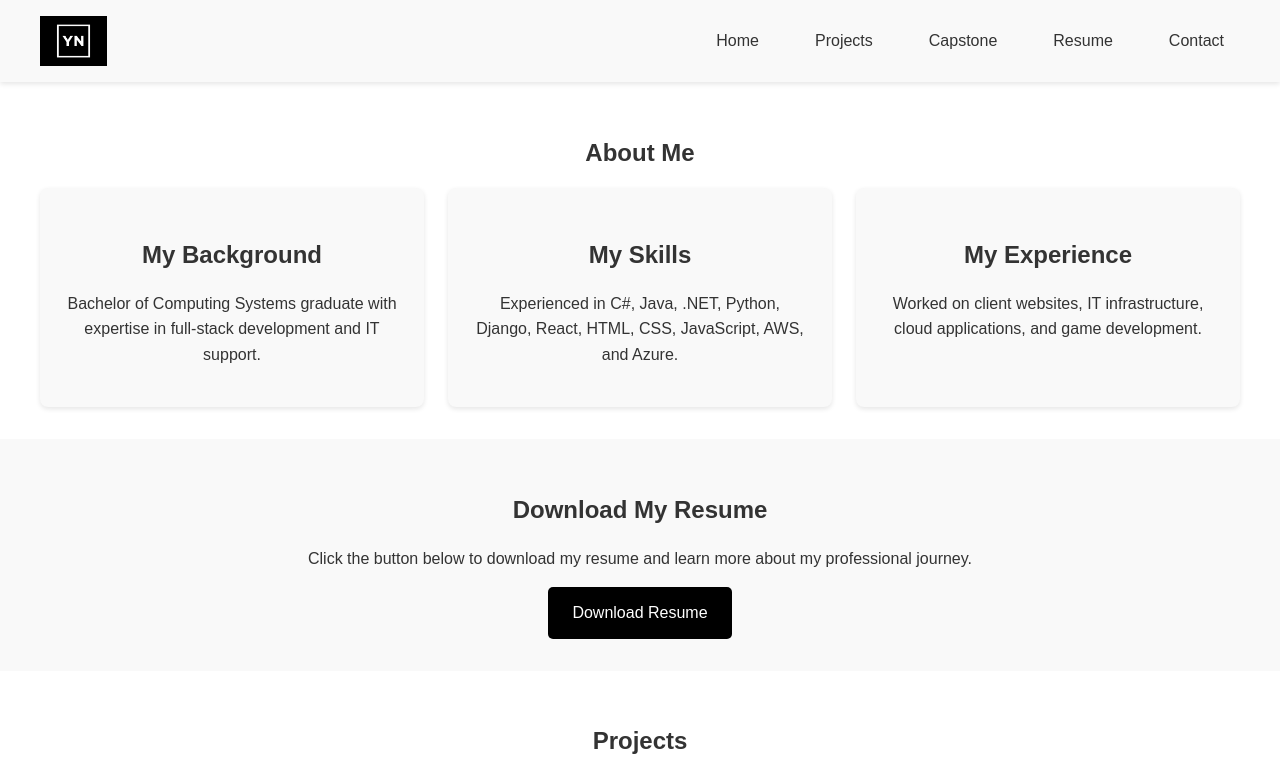
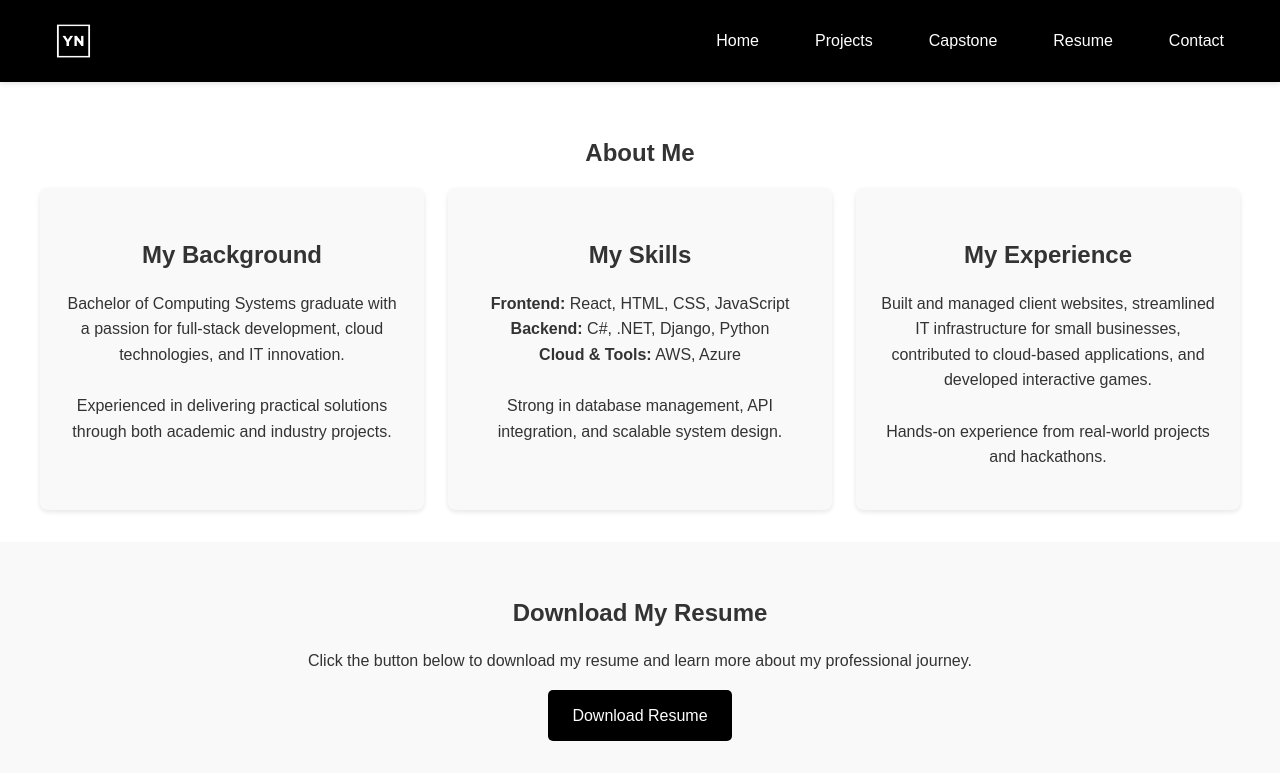
Before and after one commit to yogeash-nehra/YogeashNehra.com, a plain HTML site: page index.html in a window 1280 px wide. Shown: the top 774 px of the page. Drawn offline with Linux system fonts and the light colour scheme.

Commit message:
Enhance About Section content and update Navbar styles for improved readability and aesthetics

```diff
--- a/index.html
+++ b/index.html
@@ -44,15 +44,18 @@
             <div class="about-grid">
                 <div class="about-item">
                     <h3>My Background</h3>
-                    <p>Bachelor of Computing Systems graduate with expertise in full-stack development and IT support.</p>
+                    <p>Bachelor of Computing Systems graduate with a passion for full-stack development, cloud technologies, and IT innovation. <br><br>Experienced in delivering practical solutions through both academic and industry projects.</p>
                 </div>
                 <div class="about-item">
                     <h3>My Skills</h3>
-                    <p>Experienced in C#, Java, .NET, Python, Django, React, HTML, CSS, JavaScript, AWS, and Azure.</p>
+                    <p><b>Frontend:</b> React, HTML, CSS, JavaScript<br>
+                        <b>Backend:</b> C#, .NET, Django, Python<br>
+                    <b>Cloud & Tools:</b> AWS, Azure <br>
+                    <br>Strong in database management, API integration, and scalable system design.</p>
                 </div>
                 <div class="about-item">
                     <h3>My Experience</h3>
-                    <p>Worked on client websites, IT infrastructure, cloud applications, and game development.</p>
+                    <p>Built and managed client websites, streamlined IT infrastructure for small businesses, contributed to cloud-based applications, and developed interactive games. <br><br>Hands-on experience from real-world projects and hackathons.</p>
                 </div>
             </div>
         </div>
--- a/styles.css
+++ b/styles.css
@@ -26,7 +26,7 @@ a {
 
 /* Navbar Styles */
 .navbar {
-    background-color: #f9f9f9;
+    background-color: #000000;
     padding: 1rem 0;
     box-shadow: 0 2px 5px rgba(0, 0, 0, 0.1);
     position: sticky;
@@ -58,7 +58,7 @@ a {
 .navbar .nav-links .nav-item {
     font-size: 1rem;
     font-weight: 500;
-    color: #333;
+    color: #ffffff;
     text-decoration: none;
     padding: 0.5rem 1rem;
     border-radius: 20px;
@@ -66,8 +66,8 @@ a {
 }
 
 .navbar .nav-links .nav-item:hover {
-    background-color: #000000;
-    color: white;
+    background-color: #ffffff;
+    color: rgb(0, 0, 0);
 }
 
 
@@ -129,6 +129,7 @@ a {
     padding: 1.5rem;
     border-radius: 8px;
     box-shadow: 0 2px 5px rgba(0, 0, 0, 0.1);
+
 }
 
 .about-item h3 {
@@ -277,7 +278,7 @@ a {
 .projects h2 {
     margin-bottom: 2rem;
     font-size: 2rem;
-    color: #333;
+    color: #000000;
 }
 
 /* Projects Section */
@@ -309,7 +310,7 @@ a {
 .project-item .repo-name {
     font-size: 1.2rem;
     font-weight: bold;
-    color: #007BFF;
+    color: #000000;
     text-decoration: none;
     margin-bottom: 0.5rem;
     display: inline-block;
```
